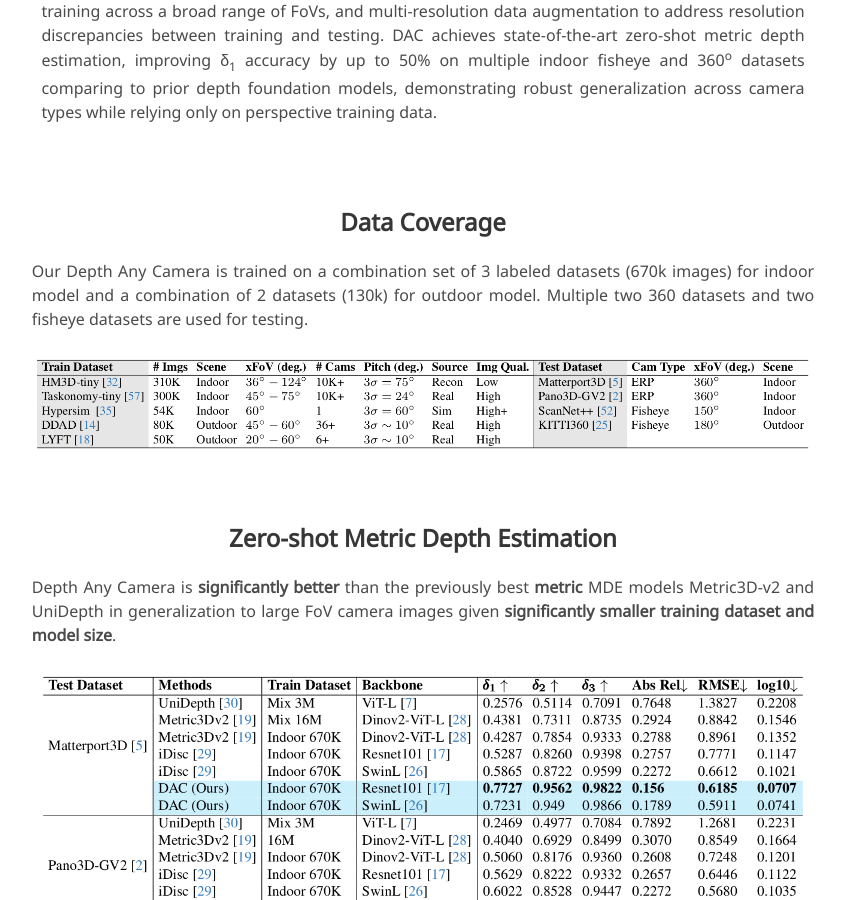
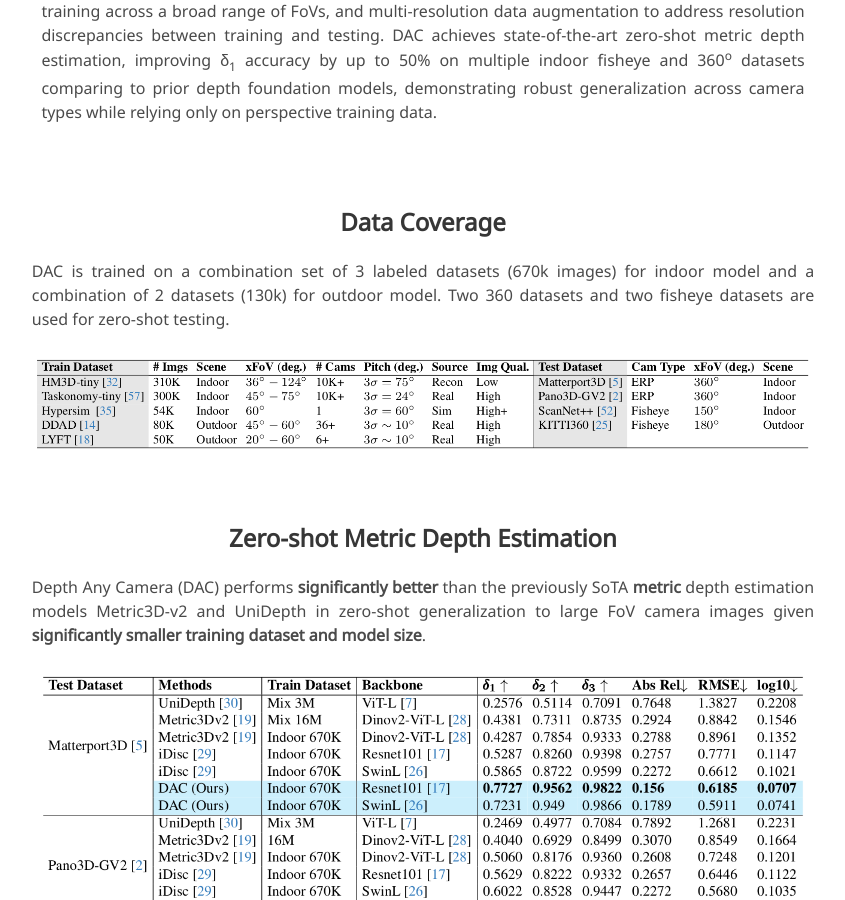
Before and after one commit to yuliangguo/yuliangguo.github.io, a Jekyll site: the page depth-any-camera/index.html, which Jekyll copies as it is, in a window 1280 px wide and 900 px high, scrolled down 4058 px. Shown: the whole window, without its empty margins (217-1062 px from the left). Built offline with Jekyll 4.4.1, drawn with Linux system fonts in a browser that asks for light colours; nearby versions of some CDN libraries; some web fonts are replaced; library files that are not in the unit come from our copies; a style sheet for code colours, icons or effects is not loaded; some of the changed text lies outside the part shown.

Commit message:
wording improvements

```diff
--- a/depth-any-camera/index.html
+++ b/depth-any-camera/index.html
@@ -68,13 +68,13 @@
           <div class="is-size-5 publication-authors">
             <br>
             <span class="author-block">
-              <a href="https://yuliangguo.github.io/">Yuliang Guo</a><sup>1*</sup></a>&nbsp</a>&nbsp</a>&nbsp</a>&nbsp
+              <a href="https://yuliangguo.github.io/">Yuliang Guo</a><sup>1*&dagger;</sup></a>&nbsp</a>&nbsp</a>&nbsp</a>&nbsp
             </span>
             <span class="author-block">
               <a href="https://sparsh913.github.io/sparshgarg/">Sparsh Garg</a><sup>2&dagger;</sup></a>&nbsp</a>&nbsp</a>&nbsp
             </span>
             <span class="author-block">
-              <a href="https://miangoleh.github.io/">S. Mahdi H. Miangoleh</a><sup>3&dagger;</sup></a>&nbsp</a>&nbsp</a>&nbsp
+              <a href="https://miangoleh.github.io/">S. Mahdi H. Miangoleh</a><sup>3</sup></a>&nbsp</a>&nbsp</a>&nbsp
             </span>
             <span class="author-block">
               <a href="https://scholar.google.com/citations?user=cL4bNBwAAAAJ&hl=en">Xinyu Huang</a><sup>1</sup></a>&nbsp</a>&nbsp</a>&nbsp
@@ -92,7 +92,7 @@
 
           <div class="is-size-6 publication-authors">
             <span class="author-block">* Corresponding author</span> </a>&nbsp</a>&nbsp</a>&nbsp</a>&nbsp</a>&nbsp</a>&nbsp</a>&nbsp
-            <span class="author-block">&dagger; Work done during an internship at Bosch</span>
+            <span class="author-block">&dagger; Equal technical contribution</span>
           </div>
 
           <!-- <div class="column has-text-centered">
@@ -130,24 +130,6 @@
                   <span>Code (Coming Soon)</span>
                 </a>
               </span>
-              <!-- <span class="link-block">
-                <a href="https://huggingface.co/spaces/LiheYoung/Depth-Anything" target="_blank"
-                  class="external-link button is-normal is-rounded is-dark">
-                  <span class="icon">
-                    <i class="far fa-images"></i>
-                  </span>
-                  <span>Demo</span>
-                </a>
-              </span>
-              <span class="link-block">
-                <a href="https://huggingface.co/spaces/LiheYoung/Depth-Anything/tree/main" target="_blank"
-                  class="external-link button is-normal is-rounded is-dark">
-                  <span class="icon">
-                    <i class="fas fa-share-square"></i>
-                  </span>
-                  <span>Model</span>
-                </a>
-              </span> -->
             </div>
           </div>
         </div>
@@ -275,7 +257,7 @@
         <h2 class="title is-4" style="text-align: center;">Data Coverage</h2>
           <div class="content has-text-justified">
             <p>
-              Our Depth Any Camera is trained on a combination set of 3 labeled datasets (670k images) for indoor model and a combination of 2 datasets (130k) for outdoor model. Multiple two 360 datasets and two fisheye datasets are used for testing.
+              DAC is trained on a combination set of 3 labeled datasets (670k images) for indoor model and a combination of 2 datasets (130k) for outdoor model. Two 360 datasets and two fisheye datasets are used for zero-shot testing.
             </p>
           </div>
 
@@ -293,7 +275,7 @@
         <h2 class="title is-4" style="text-align: center;">Zero-shot Metric Depth Estimation</h2>
           <div class="content has-text-justified">
             <p>
-              Depth Any Camera is <b>significantly better</b> than the previously best <b>metric</b> MDE models Metric3D-v2 and  UniDepth in generalization to large FoV camera images given <b>significantly smaller training dataset and model size</b>.
+              Depth Any Camera (DAC) performs <b>significantly better</b> than the previously SoTA <b>metric</b> depth estimation models Metric3D-v2 and  UniDepth in zero-shot generalization to large FoV camera images given <b>significantly smaller training dataset and model size</b>.
             </p>
           </div>
 
@@ -326,7 +308,7 @@
 <section class="section pt-0" id="BibTeX">
   <div class="container is-max-desktop content">
     <h2 class="title is-4">Citation</h2>
-    <pre class="selectable"><code>@inproceedings{depthanything,
+    <pre class="selectable"><code>@inproceedings{guo2025depthanycamera,
   title={Depth Any Camera: Zero-Shot Metric Depth Estimation from Any Camera},
   author={Yuliang Guo and Sparsh Garg and S. Mahdi H. Miangoleh and Xinyu Huang and Liu Ren},
   booktitle={arXiv},
```
